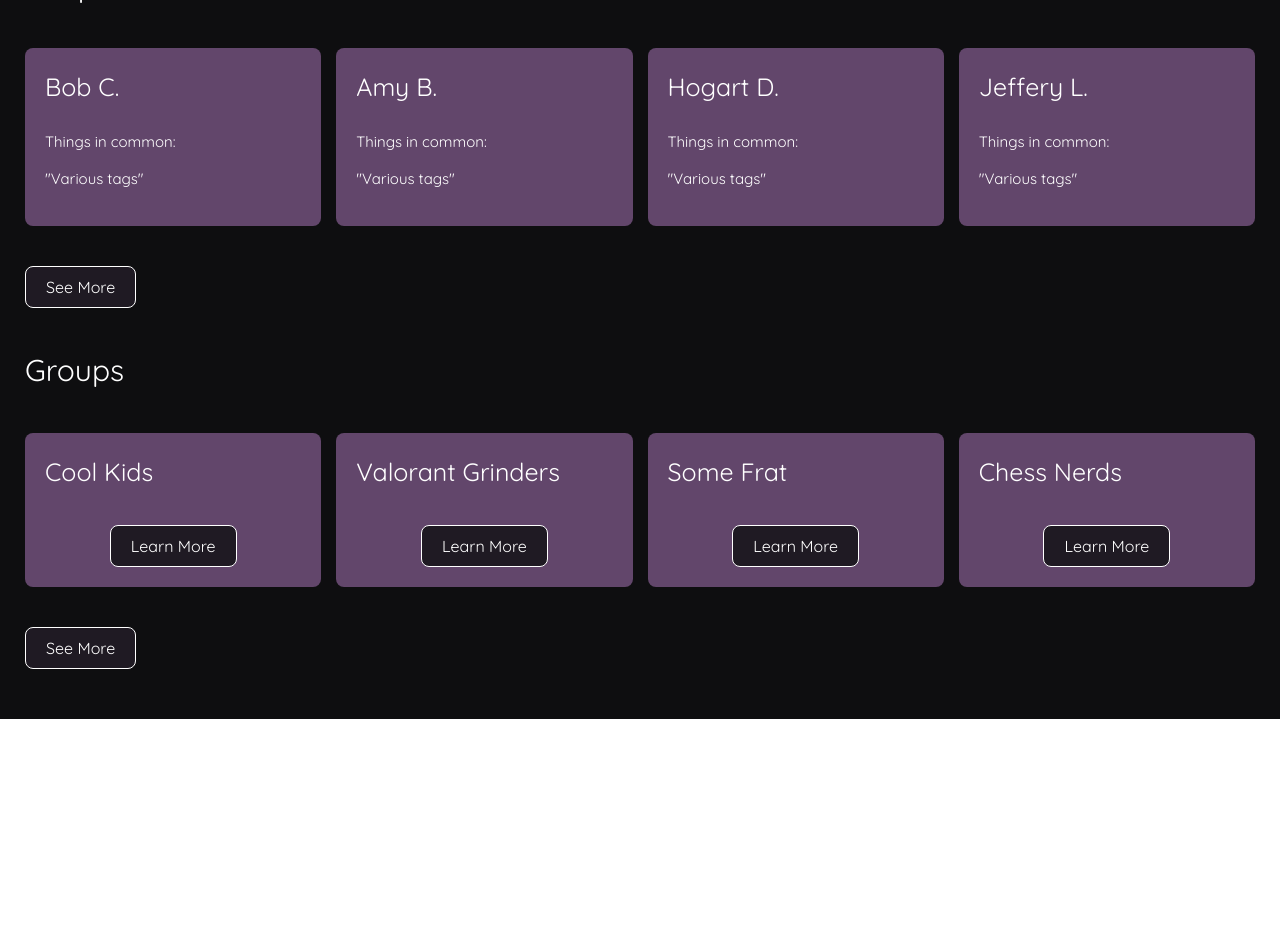
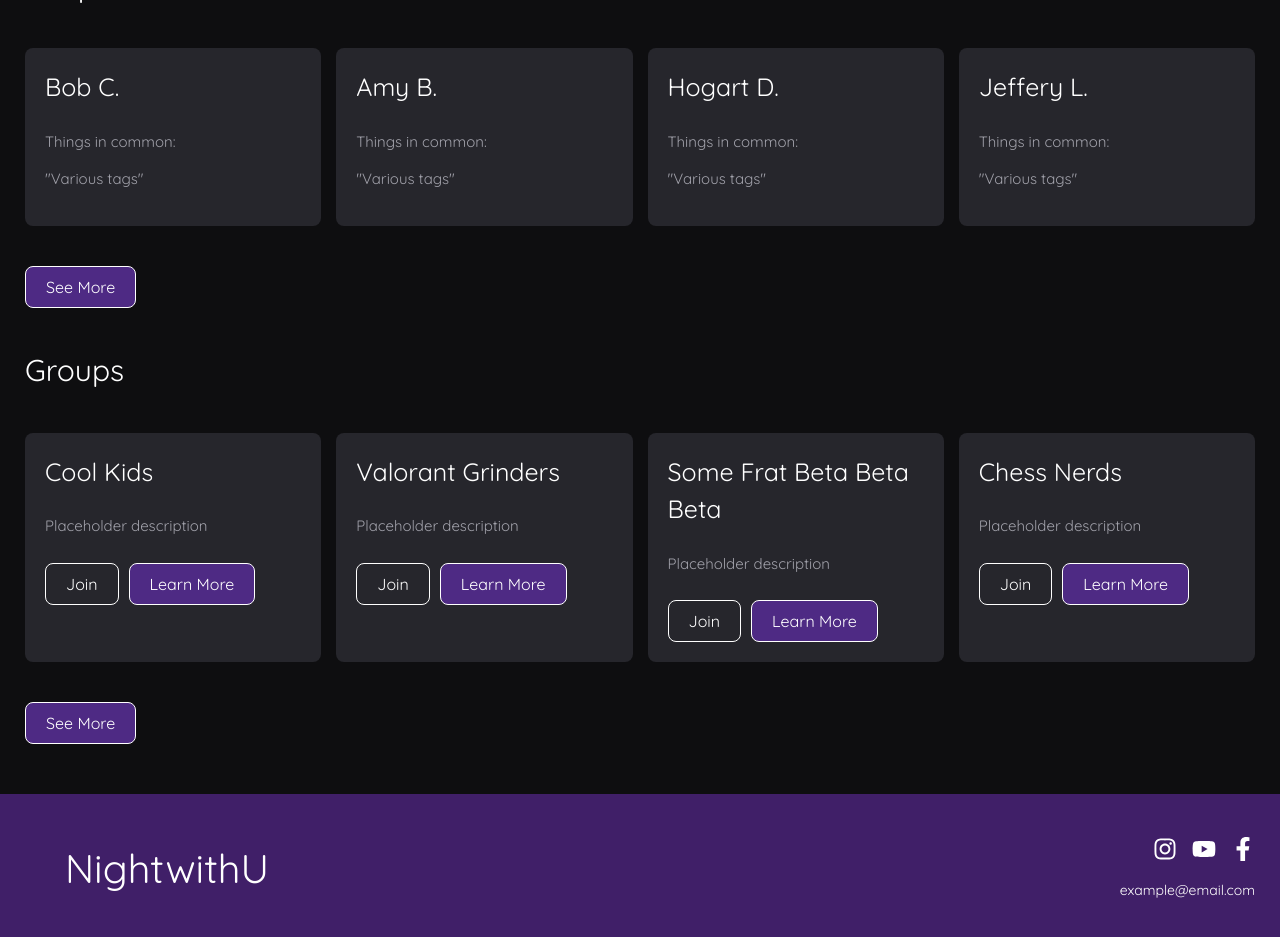
Before and after one commit to TrashyTuber/NightwithU, a React (Vite) app: page / in a window 1280 px wide. Shown: the part 279-1216 px from the top of the page. Before the commit the page ends 998 px from the top, so only its background shows below. Built offline with nearby package versions, Linux system fonts and the light colour scheme.

Commit message:
Added a join button using useState

```diff
--- a/package.json
+++ b/package.json
@@ -11,7 +11,8 @@
   },
   "dependencies": {
     "react": "^19.2.0",
-    "react-dom": "^19.2.0"
+    "react-dom": "^19.2.0",
+    "react-icons": "^5.5.0"
   },
   "devDependencies": {
     "@eslint/js": "^9.39.1",
--- a/src/App.css
+++ b/src/App.css
@@ -1,15 +1,21 @@
-:root, body, #root {
+:root,
+body,
+#root {
   margin: 0;
   padding: 0;
   width: 100%;
-  max-width: none;    /* This removes the 1280px limit Vite often sets */
-  display: block;     /* This stops the "centering" behavior */
-  text-align: left;   /* Resets the default center alignment */
+  max-width: none;
+  /* This removes the 1280px limit Vite often sets */
+  display: block;
+  /* This stops the "centering" behavior */
+  text-align: left;
+  /* Resets the default center alignment */
 }
 
 main {
   width: 100%;
-  box-sizing: border-box; /* Ensures padding doesn't push the page off-screen */
+  box-sizing: border-box;
+  /* Ensures padding doesn't push the page off-screen */
   padding: 150px 25px;
 }
 
@@ -44,13 +50,14 @@ main {
     margin-top: 0;
     text-align: Left;
     font-size: 25px;
-    background-color: #62466b;
+    background-color: #26262c;
   }
 
   p {
     text-align: Left;
     font-size: 15px;
-    background-color: #62466b;
+    color: #a1a1aa;
+    background-color: #26262c;
   }
 
   .grid-container {
@@ -61,14 +68,14 @@ main {
   }
 
   .grid-container>div {
-    background-color: #62466b;
+    background-color: #26262c;
     padding: 20px;
     border-radius: 8px;
     text-align: center;
   }
 
   .buttonstyle {
-    background-color: #1f1a23;
+    background-color: #4E2A84;
     border: 1px solid white;
     color: white;
     padding: 10px 20px;
@@ -80,6 +87,29 @@ main {
 
   .buttonstyle:hover {
     background-color: white;
-    color: #1f1a23;
+    color: #4E2A84;
+  }
+
+  .button-row {
+    display: flex;
+    gap: 10px;
+    justify-content: left;
+    margin-top: 15px;
+  }
+
+  .join-button {
+    background-color: transparent;
+    border: 1px solid white;
+  }
+
+  .join-button.active {
+    background-color: #287e29;
+    color: white;
+    border-color: white;
+  }
+
+  .join-button:not(.active):hover {
+    background-color: #287e29;
+    color: white;
   }
 }
--- a/src/App.jsx
+++ b/src/App.jsx
@@ -1,6 +1,30 @@
 import { useState } from 'react'
 import './App.css'
 import NavBar from './NavBar'
+import Footer from './Footer'
+
+function Group({title, description}) {
+  const [isJoined, setIsJoined] = useState(false);
+
+  return (
+    <div>
+      <h3>{title}</h3>
+
+      <p>{description}</p>
+
+      <div className="button-row">
+        <button
+          className={`buttonstyle join-button ${isJoined ? 'active' : ''}`}
+          onClick={() => setIsJoined(!isJoined)}
+        >
+          {isJoined ? "Joined" : "Join"}
+        </button>
+
+        <button className="buttonstyle">Learn More</button>
+      </div>
+    </div>
+  );
+}
 
 function App() {
   return (
@@ -43,25 +67,23 @@ function App() {
 
         <h2>Groups</h2>
         <div className="grid-container">
-          <div>
-            <h3>Cool Kids</h3>
-            <button className="buttonstyle">Learn More</button>
-          </div>
-          <div>
-            <h3>Valorant Grinders</h3>
-            <button className="buttonstyle">Learn More</button>
-          </div>
-          <div>
-            <h3>Some Frat</h3>
-            <button className="buttonstyle">Learn More</button>
-          </div>
-          <div>
-            <h3>Chess Nerds</h3>
-            <button className="buttonstyle">Learn More</button>
-          </div>
+          <Group
+            title="Cool Kids"
+            description={"Placeholder description"}/>
+          <Group
+            title="Valorant Grinders"
+            description={"Placeholder description"}/>
+          <Group
+            title="Some Frat Beta Beta Beta"
+            description={"Placeholder description"}/>
+          <Group
+            title="Chess Nerds"
+            description={"Placeholder description"}/>
         </div>
         <button className="buttonstyle">See More</button>
       </main>
+
+      <Footer />
     </>
   )
 }
--- /dev/null
+++ b/src/Footer.css
@@ -0,0 +1,53 @@
+footer {
+  width: 100%;
+  background-color: #401F68; /* Matching your Navbar color */
+  color: white;
+  padding: 40px 0;
+  margin-top: auto; /* Pushes footer to bottom if page is short */
+}
+
+.footer-container {
+  display: flex;
+  justify-content: space-between;
+  align-items: center;
+  max-width: 100%; /* Or match your Navbar width */
+  margin: 0 auto;
+  padding: 0 25px;
+}
+
+.footer-left {
+  padding: 0px 40px;
+}
+
+.footer-left h2 {
+  font-size: 40px;
+  font-weight: 400;
+  margin: 0;
+}
+
+.footer-right {
+  display: flex;
+  flex-direction: column;
+  align-items: flex-end;
+  gap: 10px;
+}
+
+.footer-icons {
+  display: flex;
+  gap: 15px;
+}
+
+.footer-icons a {
+  color: white;
+  font-size: 24px;
+  text-decoration: none;
+  transition: 0.2s;
+}
+
+.footer-icons a:hover {
+  color: #E4E0EE;
+}
+
+.footer-email {
+  font-size: 14px;
+}
--- /dev/null
+++ b/src/Footer.jsx
@@ -0,0 +1,38 @@
+import './Footer.css'
+
+// If you installed npm install react-icons, keep these.
+// If not, delete this import and replace the icons with text.
+import { FaInstagram, FaYoutube, FaFacebookF } from "react-icons/fa";
+
+function Footer() {
+  return (
+    <footer>
+      <div className="footer-container">
+
+        <div className="footer-left">
+          <h2>NightwithU</h2>
+        </div>
+
+        <div className="footer-right">
+          <div className="footer-icons">
+            <a href="https://instagram.com">
+              <FaInstagram />
+            </a>
+            <a href="https://youtube.com">
+              <FaYoutube />
+            </a>
+            <a href="https://facebook.com">
+              <FaFacebookF />
+            </a>
+          </div>
+          <div className="footer-email">
+            example@email.com
+          </div>
+        </div>
+
+      </div>
+    </footer>
+  )
+}
+
+export default Footer
--- a/src/NavBar.css
+++ b/src/NavBar.css
@@ -4,7 +4,7 @@ nav {
   top: 0;
   left: 0;
   width: 100%;
-  background-color: #1f1a23;
+  background-color: #401F68;
   z-index: 1000;
 
   .nav-container {
@@ -30,7 +30,7 @@ nav {
   }
 
   .nav-left a:hover {
-    color: #cbbad1;
+    color: #E4E0EE;
   }
 
   /*logo*/
@@ -60,7 +60,7 @@ nav {
   }
 
   .nav-right a:hover {
-    background-color: #cbbad1;
-    color: #1f1a23;
+    background-color: #E4E0EE;
+    color: #401F68;
   }
 }
```
Also changed, not shown: 1 other file (tests, documents, lock files or other folders).
